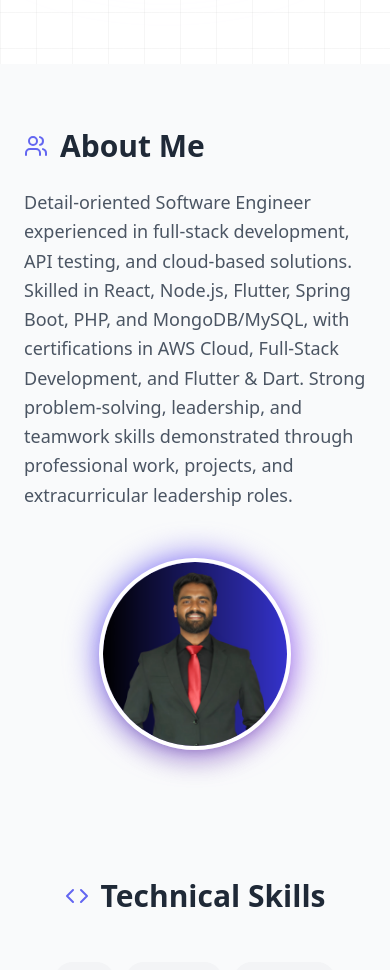
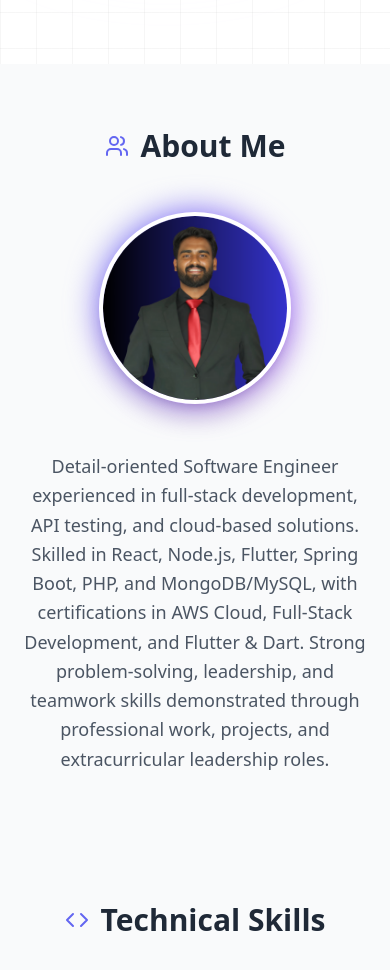
Before and after one commit to praneeshsuren/myportfolio, a React (Create React App) app: page / in a window 390 px wide. Shown: the part 780-1750 px from the top of the page. Built offline with nearby package versions, Linux system fonts and the light colour scheme.

Commit message:
fix: IBM logo and about section image in mobile app

```diff
--- a/src/components/AboutSection.js
+++ b/src/components/AboutSection.js
@@ -5,17 +5,15 @@ import AnimatedSection from './AnimatedSection';
 
 const AboutSection = () => (
   <AnimatedSection id="about">
-    <div className="grid md:grid-cols-3 gap-12 items-center">
-      <div className="md:col-span-2">
-        <h2 className="text-3xl font-bold mb-6 flex items-center"><Users className="mr-3 text-indigo-500" /> About Me</h2>
-        <p className="text-gray-600 dark:text-gray-400 text-lg leading-relaxed">
-          Detail-oriented Software Engineer experienced in full-stack development, API testing, and cloud-based solutions. Skilled in React, Node.js, Flutter, Spring Boot, PHP, and MongoDB/MySQL, with certifications in AWS Cloud, Full-Stack Development, and Flutter & Dart. Strong problem-solving, leadership, and teamwork skills demonstrated through professional work, projects, and extracurricular leadership roles.
-        </p>
-      </div>
+    <h2 className="text-3xl font-bold mb-12 flex items-center justify-center md:justify-start">
+        <Users className="mr-3 text-indigo-500" /> About Me
+    </h2>
+    <div className="flex flex-col md:flex-row gap-12 items-center">
+      {/* Image Div: Order 1 on mobile, Order 2 on desktop */}
       <motion.div
         whileHover={{ scale: 1.05 }}
         transition={{ type: "spring", stiffness: 300 }}
-        className="relative w-48 h-48 md:w-64 md:h-64 mx-auto"
+        className="relative w-48 h-48 md:w-64 md:h-64 mx-auto order-1 md:order-2 flex-shrink-0"
       >
         <div className="absolute inset-0 bg-gradient-to-br from-indigo-500 to-purple-500 rounded-full blur-lg"></div>
         <img
@@ -25,6 +23,12 @@ const AboutSection = () => (
           onError={(e) => { e.target.onerror = null; e.target.src = 'https://placehold.co/400x400/cccccc/FFFFFF?text=Image+Error'; }}
         />
       </motion.div>
+      {/* Description Div: Order 2 on mobile, Order 1 on desktop */}
+      <div className="order-2 md:order-1">
+        <p className="text-gray-600 dark:text-gray-400 text-lg leading-relaxed text-center md:text-left">
+          Detail-oriented Software Engineer experienced in full-stack development, API testing, and cloud-based solutions. Skilled in React, Node.js, Flutter, Spring Boot, PHP, and MongoDB/MySQL, with certifications in AWS Cloud, Full-Stack Development, and Flutter & Dart. Strong problem-solving, leadership, and teamwork skills demonstrated through professional work, projects, and extracurricular leadership roles.
+        </p>
+      </div>
     </div>
   </AnimatedSection>
 );
```
Also changed, not shown: public/ibm.png.
